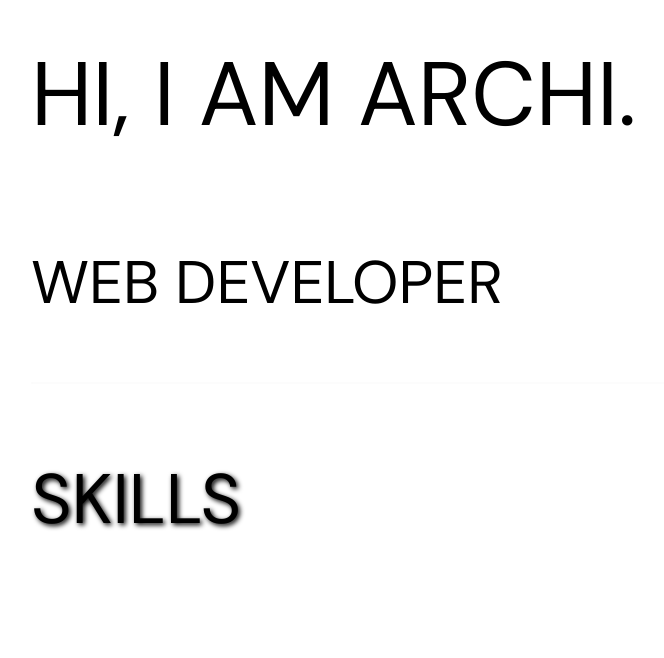
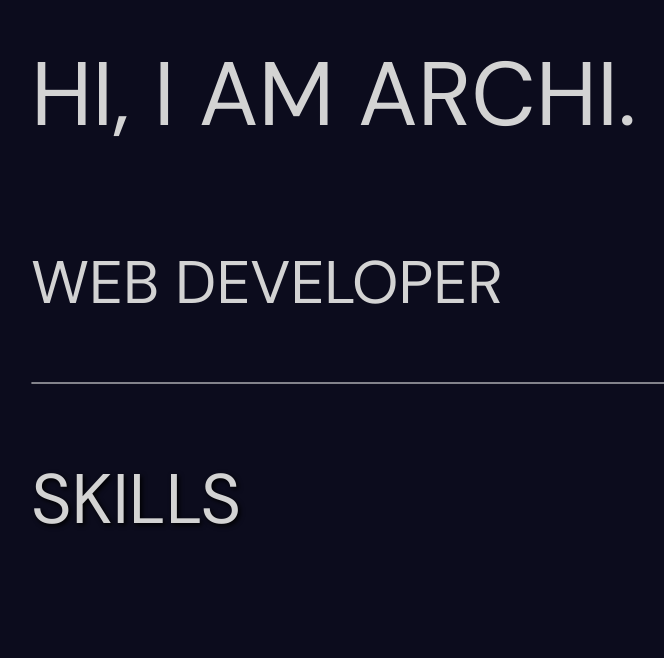
Before and after one commit to archiKumari/my_portfolio, a React (Create React App) app: page / in a window 1280 px wide. Shown: the part 114-772 px from the top of the page, without its empty margins (29-693 px from the left). Built offline with nearby package versions, Linux system fonts and the light colour scheme.

Commit message:
Default font colour and background added

```diff
--- a/src/App.css
+++ b/src/App.css
@@ -1,16 +1,27 @@
 @import url('https://fonts.googleapis.com/css2?family=DM+Sans:ital,opsz,wght@0,9..40,100..1000;1,9..40,100..1000&display=swap');
+
+*{
+  box-sizing: border-box;
+  font-family: 'DM Sans', sans-serif;
+}
 
 html{
   scroll-snap-type: y mandatory;
   scroll-behavior: smooth;
 }
 
+body{
+  background-color: rgb(12,12,29);
+  color: rgb(211,211,211);
+}
+
 section{
   scroll-snap-align: center;
 }
 
-body{
-  font-family: 'DM Sans', sans-serif;
+a{
+  text-decoration: none;
+  color: inherit;
 }
 
 .main-container {
```
